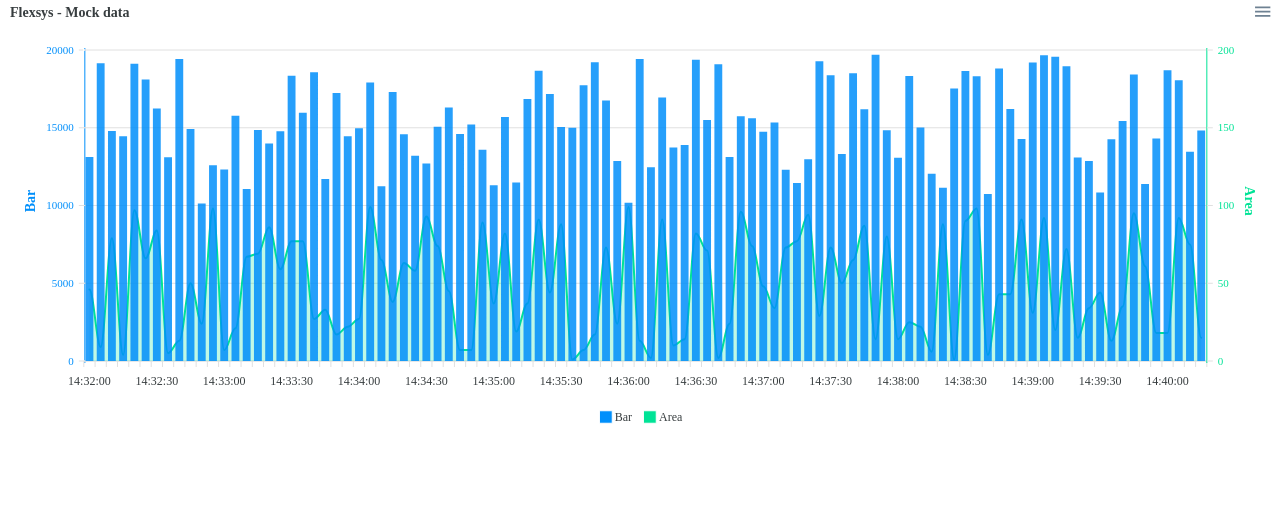
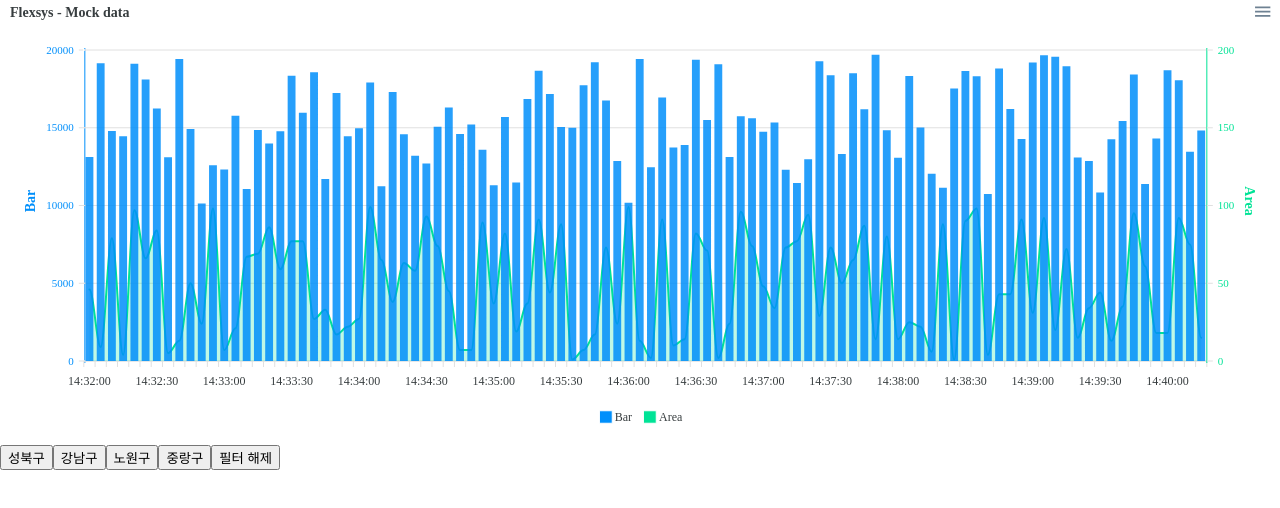
Before and after one commit to wanted-pre-7/pre-onboarding-9th-3-7, a React (Vite) app: page /chart in a window 1280 px wide. Shown: the top 508 px of the page. Built offline with nearby package versions, Linux system fonts and the light colour scheme; a web font is replaced by a local one.

Commit message:
feat[#9 #10]: 버튼 형태의 ID(지역이름) 클릭 시 필터기능 구현

```diff
--- a/src/App.tsx
+++ b/src/App.tsx
@@ -1,15 +1,22 @@
 import { useSearchParams } from "react-router-dom";
 import { fetchFlexsysData } from "./api/apis";
 import Chart from "./components/Chart";
+import FilterButton from "./components/FilterButton";
 import GlobalStyle from "./GlobalStyle";
 import useFetchData from "./hooks/useFetchData";
-import type { IResData } from "./types/chartTypes";
+import type { IChartData } from "./types/chartTypes";
 
 const App = () => {
-  const chartData: IResData[] = useFetchData(fetchFlexsysData);
+  const chartData: IChartData[] = useFetchData(fetchFlexsysData);
   const [searchParams, setSearchParams] = useSearchParams();
+  const currentParams = searchParams.get("id");
 
-  const currentParams = searchParams.get("id");
+  const idArr = Object.values(chartData).map((v) => v.id);
+  const uniqueIdArr = [...new Set(idArr), "필터 해제"];
+
+  const handleButtonFilter = (clickedId: string) => {
+    return clickedId ? setSearchParams({ id: clickedId }) : setSearchParams({});
+  };
 
   return (
     <>
@@ -20,6 +27,20 @@ const App = () => {
         currentParams={currentParams}
         setSearchParams={setSearchParams}
       />
+
+      <div>
+        {uniqueIdArr.map((id) => {
+          return (
+            <FilterButton
+              key={id}
+              btnOption={{
+                btnText: id,
+                event: () => handleButtonFilter(id),
+              }}
+            />
+          );
+        })}
+      </div>
     </>
   );
 };
--- /dev/null
+++ b/src/components/FilterButton.tsx
@@ -0,0 +1,19 @@
+import { useNavigate } from "react-router-dom";
+import type { IToButtonProps } from "../types/chartTypes";
+
+const FilterButton = ({ btnOption }: IToButtonProps) => {
+  const navigate = useNavigate();
+  const { btnText, event } = btnOption;
+
+  return (
+    <>
+      {btnText === "필터 해제" ? (
+        <button onClick={() => navigate("/chart")}>{btnText}</button>
+      ) : (
+        <button onClick={event}>{btnText}</button>
+      )}
+    </>
+  );
+};
+
+export default FilterButton;
```
Also changed, not shown: src/types/chartTypes.ts (+7 -0 lines).
